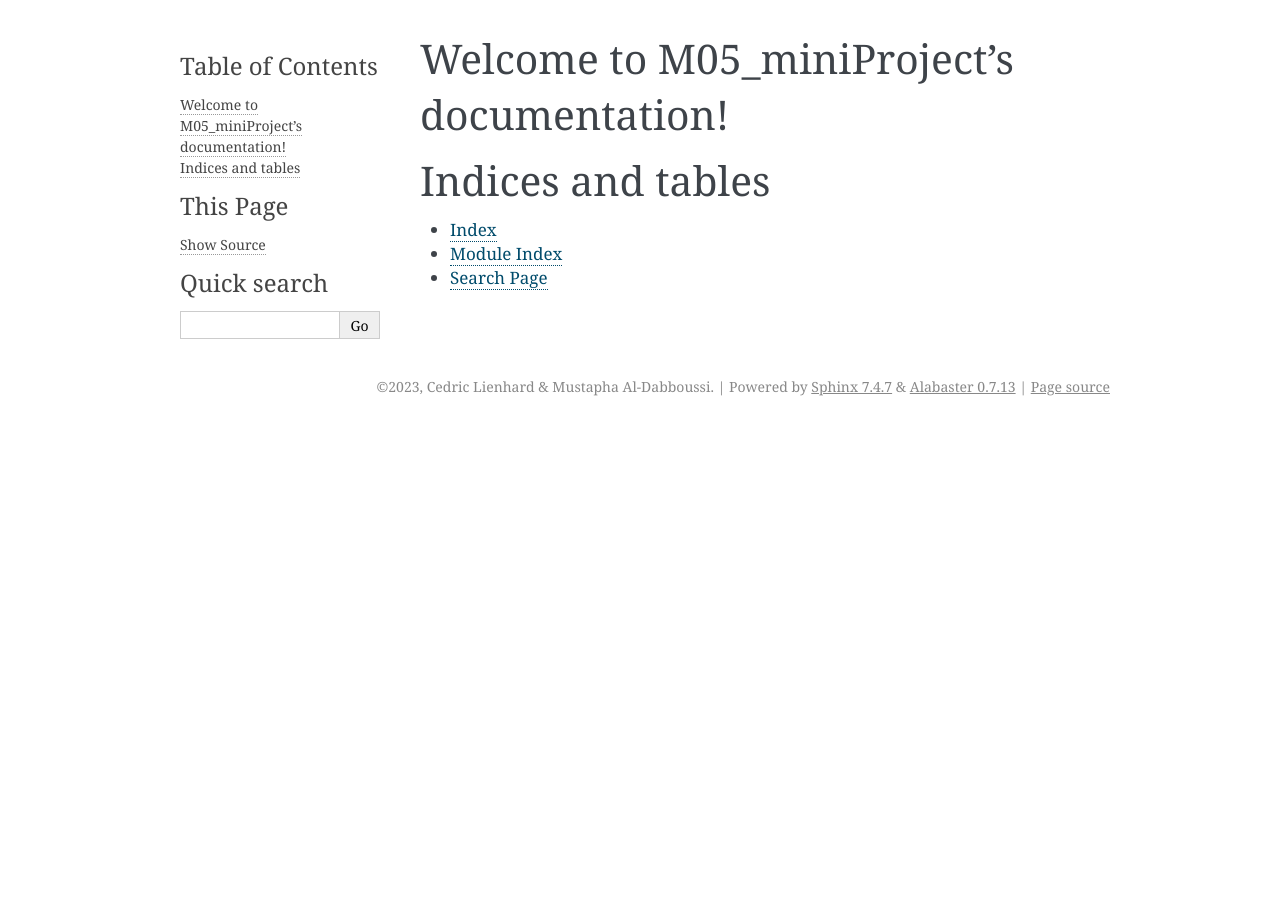
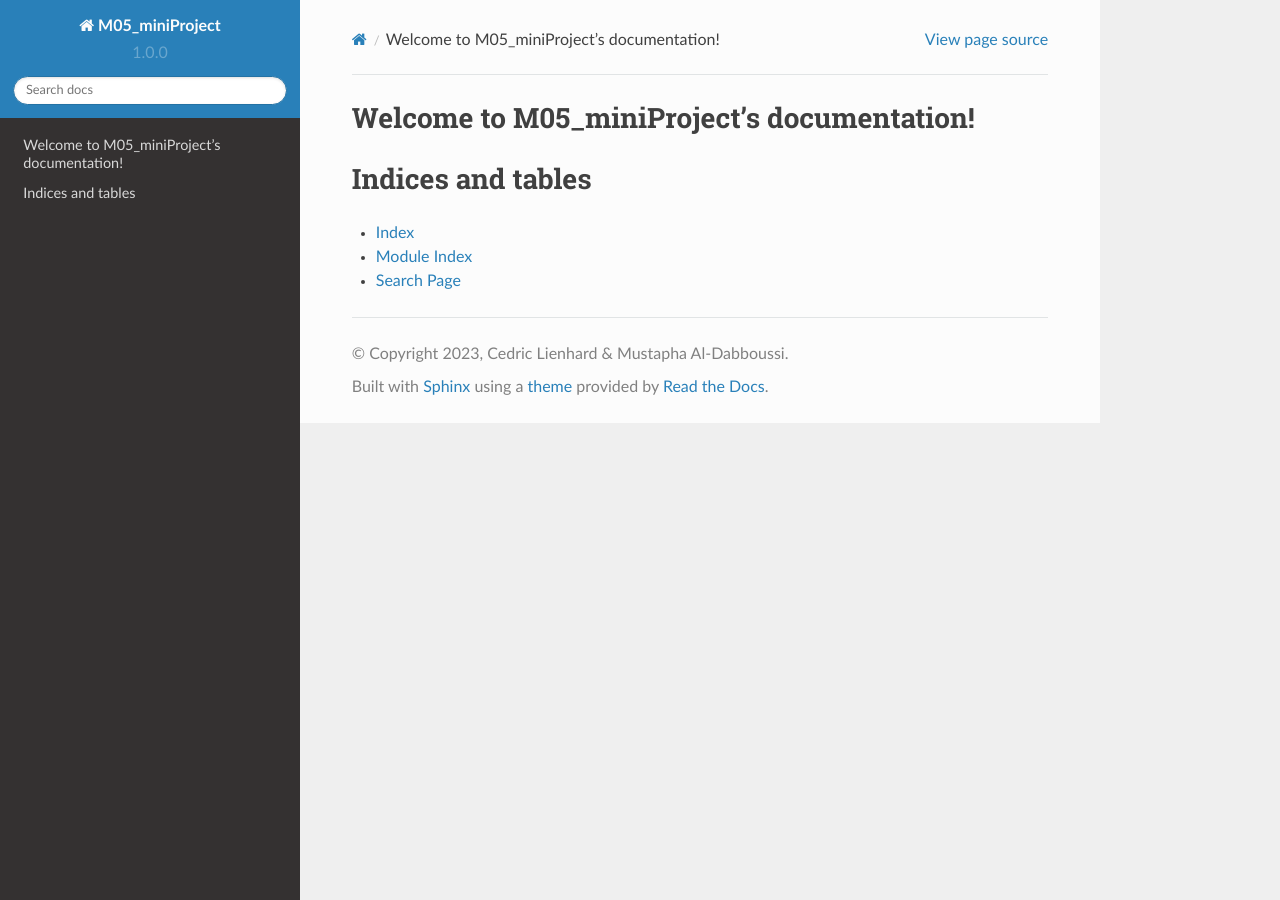
Before and after one commit to CedricLienhard/M05_miniProject, a Sphinx documentation site: the page built from doc/index.rst, in a window 1280 px wide. Built offline with Sphinx 7.4.7 and the Read the Docs theme 2.0.0, drawn with Linux system fonts in a browser that asks for light colours; some of the changed lines change nothing that is shown.

Commit message:
configure conf.py

```diff
--- a/doc/conf.py
+++ b/doc/conf.py
@@ -10,9 +10,10 @@
 # add these directories to sys.path here. If the directory is relative to the
 # documentation root, use os.path.abspath to make it absolute, like shown here.
 #
-# import os
-# import sys
-# sys.path.insert(0, os.path.abspath('.'))
+import os
+import sys
+import glob
+sys.path.insert(0, os.path.abspath('.'))
 
 
 # -- Project information -----------------------------------------------------
@@ -31,25 +32,140 @@
 # extensions coming with Sphinx (named 'sphinx.ext.*') or your custom
 # ones.
 extensions = [
+	"sphinx.ext.todo",
+    "sphinx.ext.coverage",
+    "sphinx.ext.ifconfig",
+    "sphinx.ext.autodoc",
+    "sphinx.ext.autosummary",
+    "sphinx.ext.doctest",
+    "sphinx.ext.graphviz",
+    "sphinx.ext.intersphinx",
+    "sphinx.ext.napoleon",
+    "sphinx.ext.viewcode",
+    "sphinx.ext.mathjax",
+    "sphinx_rtd_theme",
 ]
+
+# Be picky about warnings
+nitpicky = False
+
+# Ignores stuff we can't easily resolve on other project's sphinx manuals
+nitpick_ignore = []
+
+# Allows the user to override warnings from a separate file
+if os.path.exists("nitpick-exceptions.txt"):
+    for line in open("nitpick-exceptions.txt"):
+        if line.strip() == "" or line.startswith("#"):
+            continue
+        dtype, target = line.split(None, 1)
+        target = target.strip()
+        try:  # python 2.x
+            target = unicode(target)
+        except NameError:
+            pass
+        nitpick_ignore.append((dtype, target))
+
+# Always includes todos
+todo_include_todos = True
+
+# Generates auto-summary automatically
+autosummary_generate = True
+
+# Create numbers on figures with captions
+numfig = True
+
+# If we are on OSX, the 'dvipng' path maybe different
+dvipng_osx = "/opt/local/libexec/texlive/binaries/dvipng"
+if os.path.exists(dvipng_osx):
+    pngmath_dvipng = dvipng_osx
 
 # Add any paths that contain templates here, relative to this directory.
 templates_path = ['_templates']
 
+# The suffix of source filenames.
+source_suffix = ".rst"
+
+# The encoding of source files.
+# source_encoding = 'utf-8-sig'
+
+# The master toctree document.
+master_doc = "index"
+
+# Grab the setup entry
+distribution = "1.0.0"
+
+# The version info for the project you're documenting, acts as replacement for
+# |version| and |release|, also used in various other places throughout the
+# built documents.
+#
+# The short X.Y version.
+version = distribution
+# The full version, including alpha/beta/rc tags.
+release = distribution
+
+# The language for content autogenerated by Sphinx. Refer to documentation
+# for a list of supported languages.
+# language = None
+
+# There are two options for replacing |today|: either, you set today to some
+# non-false value, then it is used:
+# today = ''
+# Else, today_fmt is used as the format for a strftime call.
+# today_fmt = '%B %d, %Y'
+
 # List of patterns, relative to source directory, that match files and
 # directories to ignore when looking for source files.
-# This pattern also affects html_static_path and html_extra_path.
-exclude_patterns = ['_build', 'Thumbs.db', '.DS_Store']
+exclude_patterns = ["links.rst", "README.rst"]
 
+# The name of the Pygments (syntax highlighting) style to use.
+pygments_style = "sphinx"
+
+# A list of ignored prefixes for module index sorting.
+# modindex_common_prefix = []
+
+# Some variables which are useful for generated material
+project_variable = project.replace(".", "_")
+short_description = u"M05 mini-project about reproducibility"
 
 # -- Options for HTML output -------------------------------------------------
 
 # The theme to use for HTML and HTML Help pages.  See the documentation for
 # a list of builtin themes.
 #
-html_theme = 'alabaster'
+html_theme = "sphinx_rtd_theme"
+
+# Add any paths that contain custom themes here, relative to this directory.
+html_theme_path = [sphinx_rtd_theme.get_html_theme_path()]
 
 # Add any paths that contain custom static files (such as style sheets) here,
 # relative to this directory. They are copied after the builtin static files,
 # so a file named "default.css" will overwrite the builtin "default.css".
-html_static_path = ['_static']
+# html_static_path = ['_static']
+
+
+# Output file base name for HTML help builder.
+htmlhelp_basename = project_variable + u"_doc"
+
+ -- Post configuration --------------------------------------------------------
+
+# Included after all input documents
+rst_epilog = """
+.. |version| replace:: %s
+""" % (
+    version,
+)
+
+# Default processing flags for sphinx
+autoclass_content = "class"
+autodoc_member_order = "bysource"
+autodoc_default_flags = [
+    "members",
+    "undoc-members",
+    "show-inheritance",
+]
+
+intersphinx_mapping = dict(
+    python=('https://docs.python.org/3', None),
+    numpy=("https://numpy.org/doc/stable/", None),
+    scipy=("https://docs.scipy.org/doc/scipy/reference", None),
+)
```
